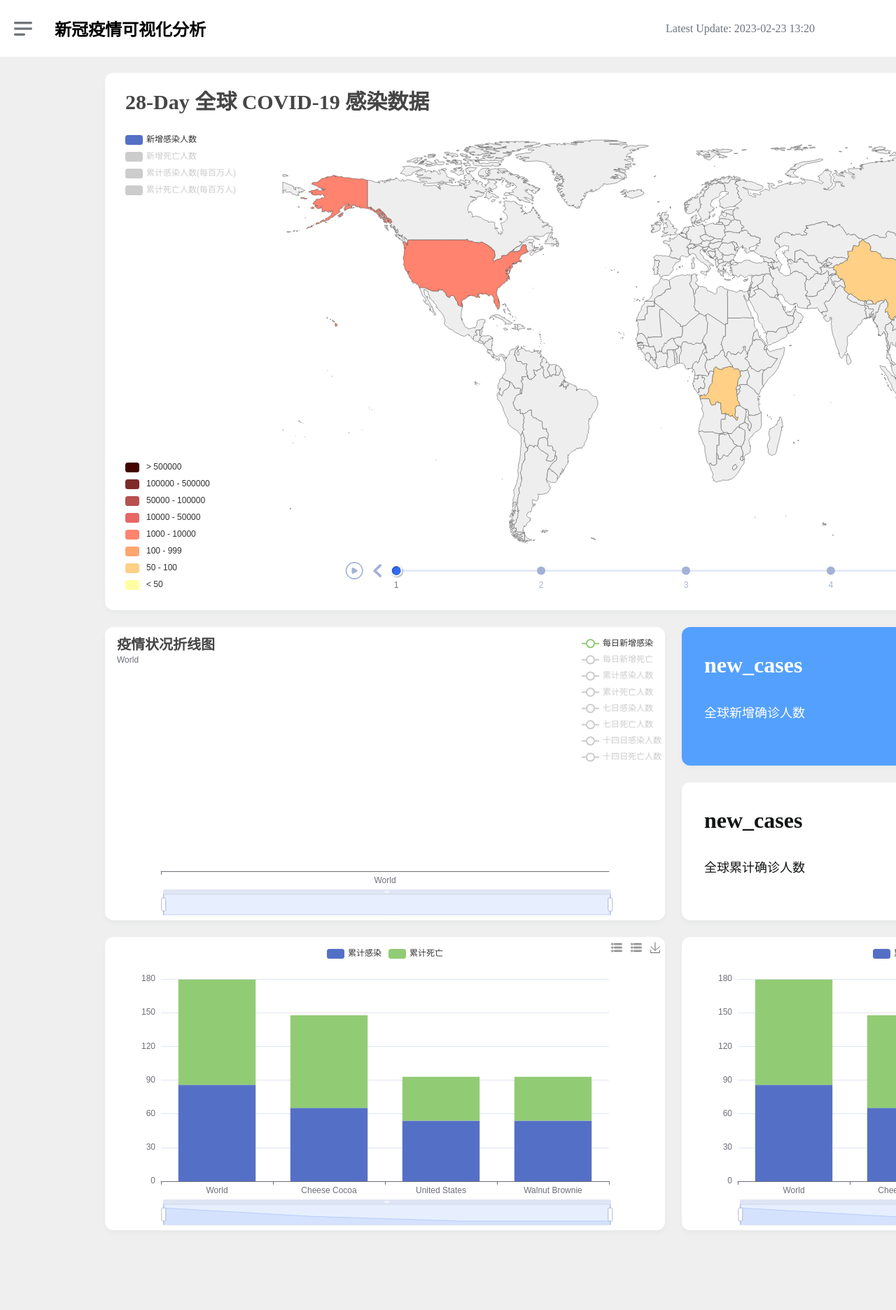
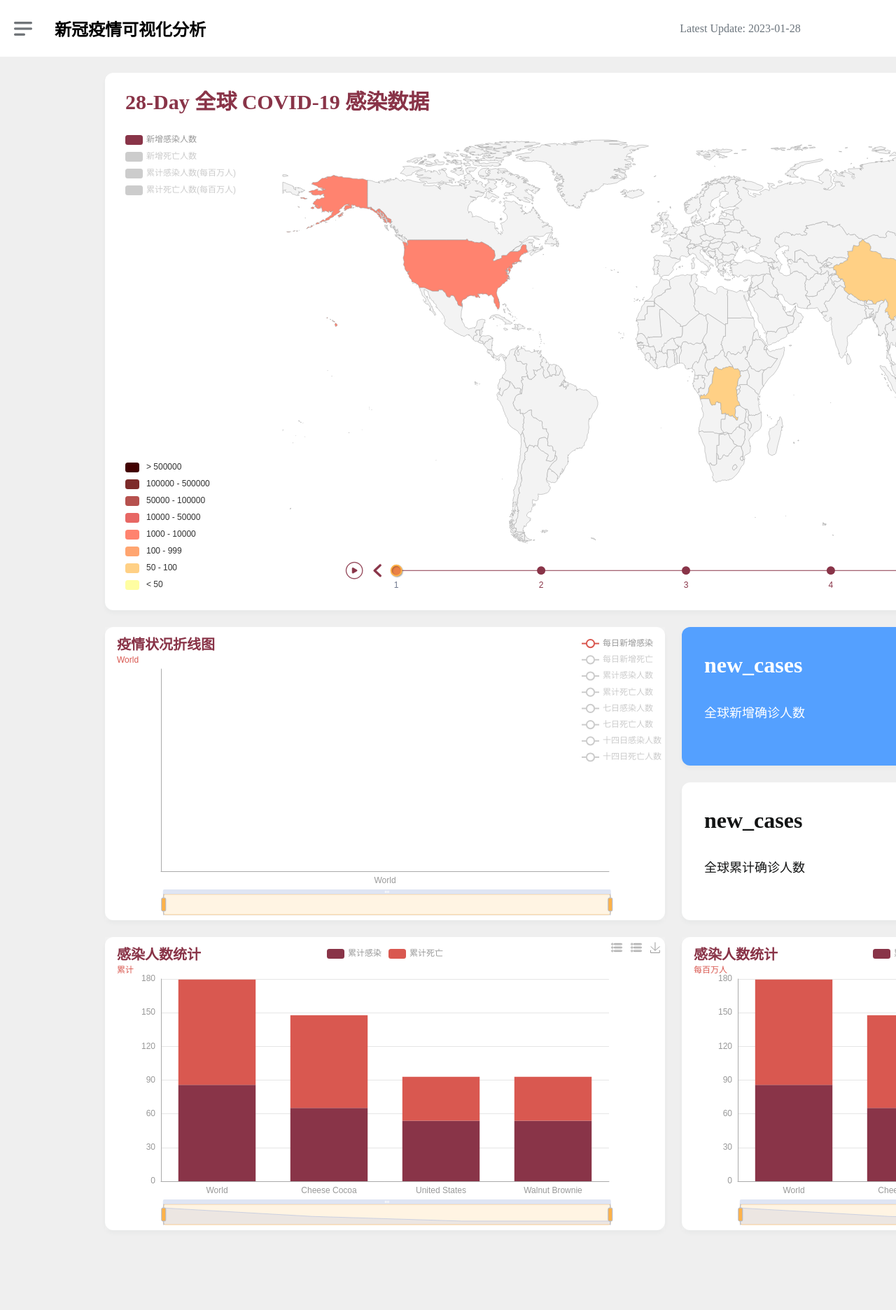
Before and after one commit to Crazylian/Data-Visualization-Lab, a Flask app: page / in a window 1280 px wide; the page is wider, and only the part inside the window is pictured. Shown: that part at 70% size. Run offline with Flask 2, Linux system fonts and the light colour scheme; data that the repository does not hold is empty; some libraries are stand-ins or nearby versions.

Commit message:
revision

```diff
--- a/static/js/ec_bar.js
+++ b/static/js/ec_bar.js
@@ -1,4 +1,4 @@
-var ec_bar = echarts.init(document.getElementById('bar'))
+var ec_bar = echarts.init(document.getElementById('bar'),'essos')
 
 var baroption = {
     legend: {
@@ -6,8 +6,8 @@
         top:"12px"
     },
     title: {
-        text: '',
-        subtext: '',
+        text: '感染人数统计',
+        subtext: '累计',
         itemGap: 5,
         textStyle: {
             fontFamily: "HarmonyOS_Sans_SC_Bold",
--- a/static/js/ec_bar_pm.js
+++ b/static/js/ec_bar_pm.js
@@ -1,4 +1,4 @@
-var ec_bar_pm = echarts.init(document.getElementById('bar_pm'))
+var ec_bar_pm = echarts.init(document.getElementById('bar_pm'),'essos')
 
 var pmbaroption = {
     legend: {
@@ -6,8 +6,8 @@
         top: "12px"
     },
     title: {
-        text: '',
-        subtext: '',
+        text: '感染人数统计',
+        subtext: '每百万人',
         itemGap: 5,
         textStyle: {
             fontFamily: "HarmonyOS_Sans_SC_Bold",
--- a/static/js/ec_linechart.js
+++ b/static/js/ec_linechart.js
@@ -1,4 +1,4 @@
-var ec_line = echarts.init(document.getElementById("linechart"))
+var ec_line = echarts.init(document.getElementById("linechart"),'essos')
 
 var lineoption = {
     legend: {
--- a/static/js/ec_map.js
+++ b/static/js/ec_map.js
@@ -1,4 +1,4 @@
-var ec_map = echarts.init(document.getElementById('map'));
+var ec_map = echarts.init(document.getElementById('map'),'essos');
 // ec_map.showLoading()
 
 let worlddata = [
--- /dev/null
+++ b/static/js/essos.js
@@ -0,0 +1,417 @@
+(function (root, factory) {
+    if (typeof define === 'function' && define.amd) {
+        // AMD. Register as an anonymous module.
+        define(['exports', 'echarts'], factory);
+    } else if (typeof exports === 'object' && typeof exports.nodeName !== 'string') {
+        // CommonJS
+        factory(exports, require('echarts'));
+    } else {
+        // Browser globals
+        factory({}, root.echarts);
+    }
+}(this, function (exports, echarts) {
+    var log = function (msg) {
+        if (typeof console !== 'undefined') {
+            console && console.error && console.error(msg);
+        }
+    };
+    if (!echarts) {
+        log('ECharts is not Loaded');
+        return;
+    }
+    echarts.registerTheme('essos', {
+        "color": [
+            "#893448",
+            "#d95850",
+            "#eb8146",
+            "#ffb248",
+            "#f2d643",
+            "#ebdba4"
+        ],
+        "backgroundColor": "rgba(255,255,255,0.15)",
+        "textStyle": {},
+        "title": {
+            "textStyle": {
+                "color": "#893448"
+            },
+            "subtextStyle": {
+                "color": "#d95850"
+            }
+        },
+        "line": {
+            "itemStyle": {
+                "borderWidth": "2"
+            },
+            "lineStyle": {
+                "width": "2"
+            },
+            "symbolSize": "6",
+            "symbol": "emptyCircle",
+            "smooth": true
+        },
+        "radar": {
+            "itemStyle": {
+                "borderWidth": "2"
+            },
+            "lineStyle": {
+                "width": "2"
+            },
+            "symbolSize": "6",
+            "symbol": "emptyCircle",
+            "smooth": true
+        },
+        "bar": {
+            "itemStyle": {
+                "barBorderWidth": 0,
+                "barBorderColor": "#ccc"
+            }
+        },
+        "pie": {
+            "itemStyle": {
+                "borderWidth": 0,
+                "borderColor": "#ccc"
+            }
+        },
+        "scatter": {
+            "itemStyle": {
+                "borderWidth": 0,
+                "borderColor": "#ccc"
+            }
+        },
+        "boxplot": {
+            "itemStyle": {
+                "borderWidth": 0,
+                "borderColor": "#ccc"
+            }
+        },
+        "parallel": {
+            "itemStyle": {
+                "borderWidth": 0,
+                "borderColor": "#ccc"
+            }
+        },
+        "sankey": {
+            "itemStyle": {
+                "borderWidth": 0,
+                "borderColor": "#ccc"
+            }
+        },
+        "funnel": {
+            "itemStyle": {
+                "borderWidth": 0,
+                "borderColor": "#ccc"
+            }
+        },
+        "gauge": {
+            "itemStyle": {
+                "borderWidth": 0,
+                "borderColor": "#ccc"
+            }
+        },
+        "candlestick": {
+            "itemStyle": {
+                "color": "#eb8146",
+                "color0": "transparent",
+                "borderColor": "#d95850",
+                "borderColor0": "#58c470",
+                "borderWidth": "2"
+            }
+        },
+        "graph": {
+            "itemStyle": {
+                "borderWidth": 0,
+                "borderColor": "#ccc"
+            },
+            "lineStyle": {
+                "width": 1,
+                "color": "#aaaaaa"
+            },
+            "symbolSize": "6",
+            "symbol": "emptyCircle",
+            "smooth": true,
+            "color": [
+                "#893448",
+                "#d95850",
+                "#eb8146",
+                "#ffb248",
+                "#f2d643",
+                "#ebdba4"
+            ],
+            "label": {
+                "color": "#ffffff"
+            }
+        },
+        "map": {
+            "itemStyle": {
+                "areaColor": "#f3f3f3",
+                "borderColor": "#999999",
+                "borderWidth": 0.5
+            },
+            "label": {
+                "color": "#893448"
+            },
+            "emphasis": {
+                "itemStyle": {
+                    "areaColor": "#ffb248",
+                    "borderColor": "#eb8146",
+                    "borderWidth": 1
+                },
+                "label": {
+                    "color": "#893448"
+                }
+            }
+        },
+        "geo": {
+            "itemStyle": {
+                "areaColor": "#f3f3f3",
+                "borderColor": "#999999",
+                "borderWidth": 0.5
+            },
+            "label": {
+                "color": "#893448"
+            },
+            "emphasis": {
+                "itemStyle": {
+                    "areaColor": "#ffb248",
+                    "borderColor": "#eb8146",
+                    "borderWidth": 1
+                },
+                "label": {
+                    "color": "#893448"
+                }
+            }
+        },
+        "categoryAxis": {
+            "axisLine": {
+                "show": true,
+                "lineStyle": {
+                    "color": "#aaaaaa"
+                }
+            },
+            "axisTick": {
+                "show": false,
+                "lineStyle": {
+                    "color": "#333"
+                }
+            },
+            "axisLabel": {
+                "show": true,
+                "color": "#999999"
+            },
+            "splitLine": {
+                "show": true,
+                "lineStyle": {
+                    "color": [
+                        "#e6e6e6"
+                    ]
+                }
+            },
+            "splitArea": {
+                "show": false,
+                "areaStyle": {
+                    "color": [
+                        "rgba(250,250,250,0.05)",
+                        "rgba(200,200,200,0.02)"
+                    ]
+                }
+            }
+        },
+        "valueAxis": {
+            "axisLine": {
+                "show": true,
+                "lineStyle": {
+                    "color": "#aaaaaa"
+                }
+            },
+            "axisTick": {
+                "show": false,
+                "lineStyle": {
+                    "color": "#333"
+                }
+            },
+            "axisLabel": {
+                "show": true,
+                "color": "#999999"
+            },
+            "splitLine": {
+                "show": true,
+                "lineStyle": {
+                    "color": [
+                        "#e6e6e6"
+                    ]
+                }
+            },
+            "splitArea": {
+                "show": false,
+                "areaStyle": {
+                    "color": [
+                        "rgba(250,250,250,0.05)",
+                        "rgba(200,200,200,0.02)"
+                    ]
+                }
+            }
+        },
+        "logAxis": {
+            "axisLine": {
+                "show": true,
+                "lineStyle": {
+                    "color": "#aaaaaa"
+                }
+            },
+            "axisTick": {
+                "show": false,
+                "lineStyle": {
+                    "color": "#333"
+                }
+            },
+            "axisLabel": {
+                "show": true,
+                "color": "#999999"
+            },
+            "splitLine": {
+                "show": true,
+                "lineStyle": {
+                    "color": [
+                        "#e6e6e6"
+                    ]
+                }
+            },
+            "splitArea": {
+                "show": false,
+                "areaStyle": {
+                    "color": [
+                        "rgba(250,250,250,0.05)",
+                        "rgba(200,200,200,0.02)"
+                    ]
+                }
+            }
+        },
+        "timeAxis": {
+            "axisLine": {
+                "show": true,
+                "lineStyle": {
+                    "color": "#aaaaaa"
+                }
+            },
+            "axisTick": {
+                "show": false,
+                "lineStyle": {
+                    "color": "#333"
+                }
+            },
+            "axisLabel": {
+                "show": true,
+                "color": "#999999"
+            },
+            "splitLine": {
+                "show": true,
+                "lineStyle": {
+                    "color": [
+                        "#e6e6e6"
+                    ]
+                }
+            },
+            "splitArea": {
+                "show": false,
+                "areaStyle": {
+                    "color": [
+                        "rgba(250,250,250,0.05)",
+                        "rgba(200,200,200,0.02)"
+                    ]
+                }
+            }
+        },
+        "toolbox": {
+            "iconStyle": {
+                "borderColor": "#999999"
+            },
+            "emphasis": {
+                "iconStyle": {
+                    "borderColor": "#666666"
+                }
+            }
+        },
+        "legend": {
+            "textStyle": {
+                "color": "#999999"
+            }
+        },
+        "tooltip": {
+            "axisPointer": {
+                "lineStyle": {
+                    "color": "#cccccc",
+                    "width": 1
+                },
+                "crossStyle": {
+                    "color": "#cccccc",
+                    "width": 1
+                }
+            }
+        },
+        "timeline": {
+            "lineStyle": {
+                "color": "#893448",
+                "width": 1
+            },
+            "itemStyle": {
+                "color": "#893448",
+                "borderWidth": 1
+            },
+            "controlStyle": {
+                "color": "#893448",
+                "borderColor": "#893448",
+                "borderWidth": 0.5
+            },
+            "checkpointStyle": {
+                "color": "#eb8146",
+                "borderColor": "#ffb248"
+            },
+            "label": {
+                "color": "#893448"
+            },
+            "emphasis": {
+                "itemStyle": {
+                    "color": "#ffb248"
+                },
+                "controlStyle": {
+                    "color": "#893448",
+                    "borderColor": "#893448",
+                    "borderWidth": 0.5
+                },
+                "label": {
+                    "color": "#893448"
+                }
+            }
+        },
+        "visualMap": {
+            "color": [
+                "#893448",
+                "#d95850",
+                "#eb8146",
+                "#ffb248",
+                "#f2d643",
+                "rgb(247,238,173)"
+            ]
+        },
+        "dataZoom": {
+            "backgroundColor": "rgba(255,255,255,0)",
+            "dataBackgroundColor": "rgba(255,178,72,0.5)",
+            "fillerColor": "rgba(255,178,72,0.15)",
+            "handleColor": "#ffb248",
+            "handleSize": "100%",
+            "textStyle": {
+                "color": "#333"
+            }
+        },
+        "markPoint": {
+            "label": {
+                "color": "#ffffff"
+            },
+            "emphasis": {
+                "label": {
+                    "color": "#ffffff"
+                }
+            }
+        }
+    });
+}));
--- a/templates/index.html
+++ b/templates/index.html
@@ -7,8 +7,9 @@
     <script src="../static/js/jquery.js"></script>
     <!-- <link href="../static/pic/grip solid horizontal 1.png" type="image/x-icon" rel="shortcut icon"> -->
     <script src="../static/js/echarts.js"></script>
+    <script src="../static/js/essos.js"></script>
     <script src="../static/js/world.js"></script>
-    <title>my page</title>
+    <title>20123074廉正</title>
     <style>
         body {
             background-color: #efefef;
```
Also changed, not shown: utils.py (+5 -2 lines).
